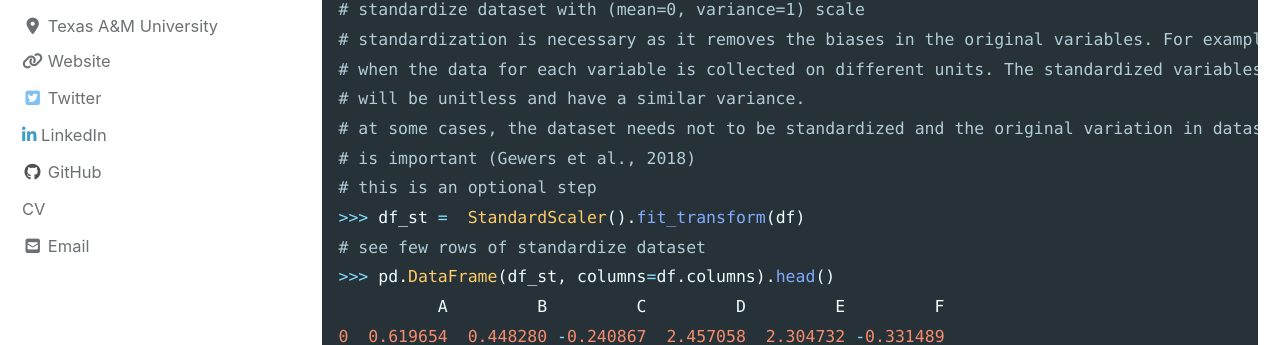
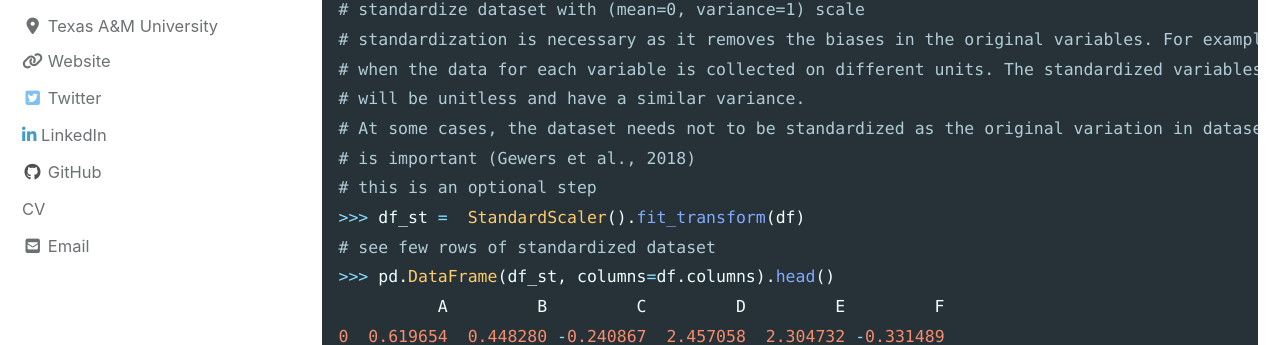
Before and after one commit to reneshbedre/reneshbedre.github.io, a Jekyll site: the page built from _posts/2018-3-30-pca-expression.md, in a window 1280 px wide and 900 px high, scrolled down 1487 px. Shown: the part 260-605 px from the top of the window. Built offline with Jekyll 4.4.1, drawn with Linux system fonts in a browser that asks for light colours; cached includes are drawn as plain includes; nearby versions of some CDN libraries; a style sheet for code colours, icons or effects is not loaded; some of the changed text lies outside the part shown.

```diff
--- a/_posts/2018-3-30-pca-expression.md
+++ b/_posts/2018-3-30-pca-expression.md
@@ -56,11 +56,11 @@ tags:
 # standardization is necessary as it removes the biases in the original variables. For example,
 # when the data for each variable is collected on different units. The standardized variables
 # will be unitless and have a similar variance.
-# at some cases, the dataset needs not to be standardized and the original variation in dataset
+# At some cases, the dataset needs not to be standardized as the original variation in dataset
 # is important (Gewers et al., 2018)
 # this is an optional step
 >>> df_st =  StandardScaler().fit_transform(df)
-# see few rows of standardize dataset
+# see few rows of standardized dataset
 >>> pd.DataFrame(df_st, columns=df.columns).head()
           A         B         C         D         E         F
 0  0.619654  0.448280 -0.240867  2.457058  2.304732 -0.331489
```
Also changed, not shown: other parts of _posts/2018-3-30-pca-expression.md (+1 -1 lines).
